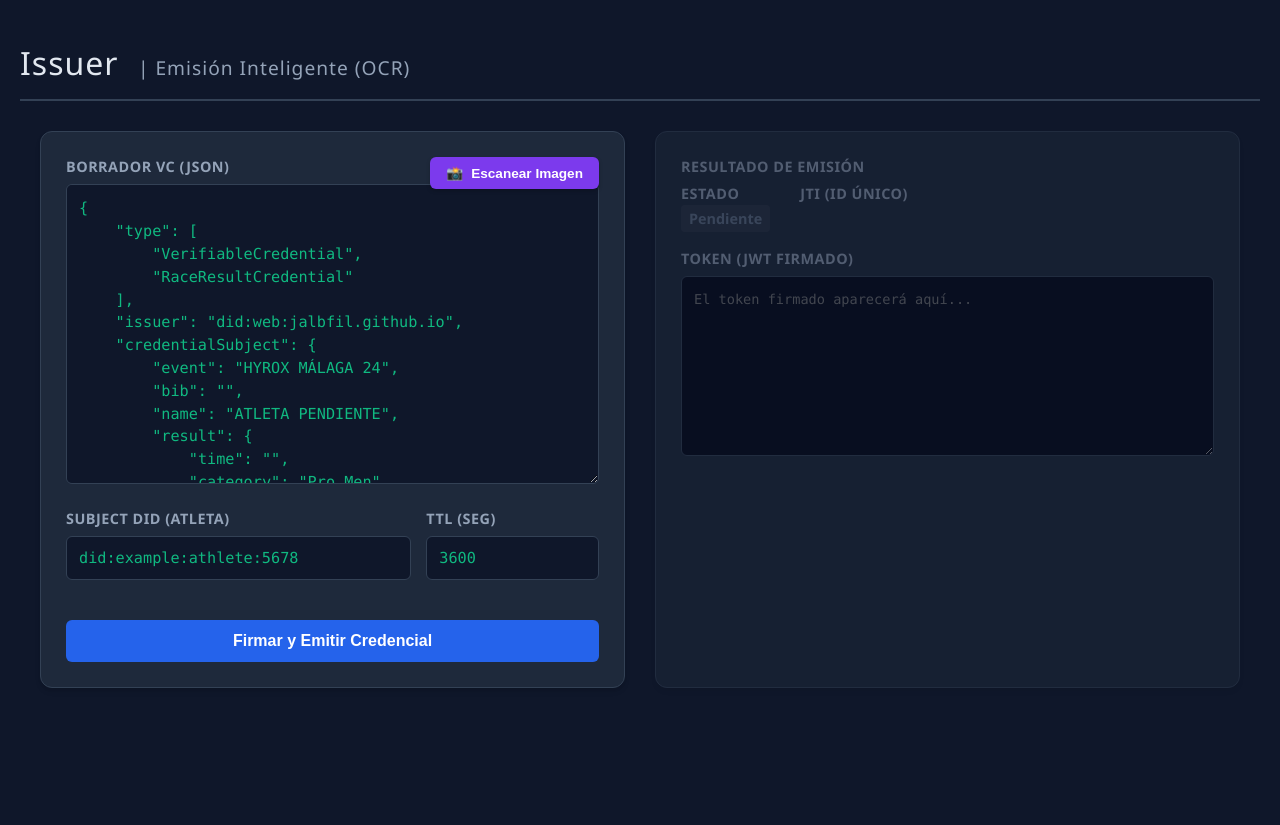
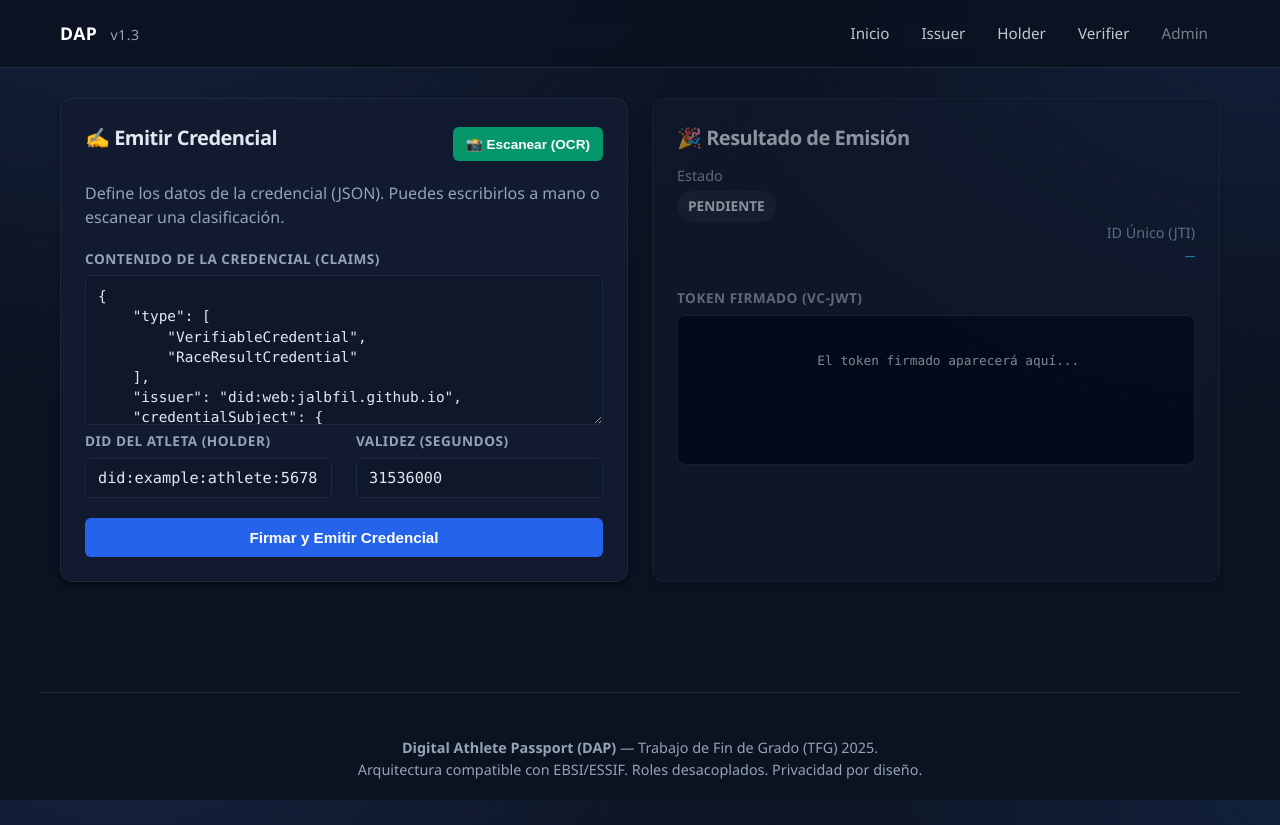
Before and after one commit to jalbfil/dap-digital-athlete-passport, a FastAPI app: template app/templates/issuer.html in a window 1280 px wide. Before the commit the page ends 688 px from the top, so only its background shows below. Run offline with FastAPI, Linux system fonts and the light colour scheme; the template is opened without the code that fills it, so the values that code supplies are empty.

Commit message:
Refactor issuer.html with template inheritance

```diff
--- a/app/templates/issuer.html
+++ b/app/templates/issuer.html
@@ -1,157 +1,104 @@
-<!DOCTYPE html>
-<html lang="es">
-<head>
-    <meta charset="UTF-8">
-    <title>DAP - Issuer</title>
-    <style>
-        /* Estilos oscuros simples tipo "Cyberpunk/Dashboard" */
-        body { background-color: #0f172a; color: #e2e8f0; font-family: 'Segoe UI', Tahoma, Geneva, Verdana, sans-serif; margin: 0; padding: 20px; }
-        .container { max-width: 1200px; margin: 0 auto; display: grid; grid-template-columns: 1fr 1fr; gap: 30px; }
-        h1 { grid-column: 1 / -1; border-bottom: 2px solid #334155; padding-bottom: 15px; margin-bottom: 30px; font-weight: 300; letter-spacing: 1px;}
-        h1 span { font-size: 0.6em; color: #94a3b8; margin-left: 10px; font-weight: 400;}
+{% extends "base.html" %}
 
-        .card { background-color: #1e293b; padding: 25px; border-radius: 12px; border: 1px solid #334155; box-shadow: 0 4px 6px -1px rgba(0, 0, 0, 0.1), 0 2px 4px -1px rgba(0, 0, 0, 0.06); position: relative; transition: all 0.3s ease;}
-        .card:hover { border-color: #475569; }
+{% block title %}DAP — Issuer (Emisor){% endblock %}
 
-        .label { display: block; font-size: 0.9em; color: #94a3b8; margin-bottom: 8px; font-weight: 600; text-transform: uppercase; letter-spacing: 0.5px;}
-
-        /* Inputs y Textareas */
-        input[type="text"], input[type="number"], textarea {
-            width: 100%; box-sizing: border-box; background: #0f172a; border: 1px solid #334155;
-            color: #10b981; font-family: 'Consolas', 'Monaco', monospace; padding: 12px; border-radius: 6px; margin-bottom: 20px;
-            font-size: 0.95em; transition: border-color 0.2s;
-        }
-        input:focus, textarea:focus { outline: none; border-color: #3b82f6; }
-        textarea { min-height: 300px; resize: vertical; line-height: 1.5; }
-
-        /* Botones */
-        .btn { background: #2563eb; color: white; border: none; padding: 12px 24px; border-radius: 6px; cursor: pointer; font-size: 1em; width: 100%; transition: background 0.2s, transform 0.1s; font-weight: 600;}
-        .btn:hover { background: #1d4ed8; }
-        .btn:active { transform: translateY(1px); }
-
-        /* Botón OCR (Factor WOW) */
-        .btn-ocr {
-            background: #7c3aed; /* Violeta */
-            position: absolute;
-            top: 25px;
-            right: 25px;
-            width: auto;
-            font-size: 0.85em;
-            display: flex; align-items: center; gap: 8px;
-            padding: 8px 16px;
-            box-shadow: 0 2px 4px rgba(0,0,0,0.2);
-        }
-        .btn-ocr:hover { background: #6d28d9; }
-
-        /* Resultado Token */
-        #resultToken {
-            min-height: 180px;
-            white-space: pre-wrap;
-            word-break: break-all;
-            font-size: 0.85em;
-            color: #cbd5e1;
-            background-color: #020617; /* Más oscuro para el token */
-            border: 1px solid #334155;
-        }
-
-        .row { display: flex; gap: 15px; align-items: flex-end; margin-bottom: 20px;}
-        .hidden { display: none; opacity: 0; transition: opacity 0.5s ease;}
-        .visible { display: block; opacity: 1; }
-
-        a { color: #38bdf8; text-decoration: none; margin-right: 20px; font-weight: 500; border-bottom: 1px dotted transparent; transition: border-bottom 0.2s;}
-        a:hover { border-bottom-color: #38bdf8; }
-
-        /* Spinner simple */
-        .spinner { border: 2px solid rgba(255,255,255,0.3); border-top: 2px solid #fff; border-radius: 50%; width: 14px; height: 14px; animation: spin 1s linear infinite; display: inline-block; margin-right: 5px;}
-        @keyframes spin { 0% { transform: rotate(0deg); } 100% { transform: rotate(360deg); } }
-
-        /* Status Badge */
-        #statusBadge { font-weight: bold; padding: 4px 8px; border-radius: 4px; background: rgba(255,255,255,0.05); font-size: 0.9em;}
-    </style>
-</head>
-<body>
-
-    <h1>Issuer <span>| Emisión Inteligente (OCR)</span></h1>
-
-    <div class="container">
+{% block content %}
+<div class="grid grid-2">
 
     <div class="card">
-            <div class="label">Borrador VC (JSON)</div>
-
-            <button class="btn btn-ocr" onclick="document.getElementById('ocrInput').click()">
-                <span id="ocrIcon">📸</span> Escanear Imagen
+        <div class="card-pad">
+            <div style="display: flex; justify-content: space-between; align-items: center; margin-bottom: 15px;">
+                <h2>✍️ Emitir Credencial</h2>
+                <button class="btn ok" id="btn-ocr" onclick="document.getElementById('ocrInput').click()" style="padding: 8px 12px; font-size: 0.85em;">
+                    📸 Escanear (OCR)
                 </button>
                 <input type="file" id="ocrInput" accept="image/*" style="display:none" onchange="handleOcr(this)">
+            </div>
 
-            <textarea id="vcJson" spellcheck="false"></textarea>
+            <p class="muted" style="margin-bottom: 20px;">
+                Define los datos de la credencial (JSON). Puedes escribirlos a mano o escanear una clasificación.
+            </p>
 
-            <div class="row">
-                <div style="flex: 2;">
-                    <div class="label">Subject DID (Atleta)</div>
+            <label for="vcJson">Contenido de la Credencial (Claims)</label>
+            <textarea id="vcJson" spellcheck="false" style="font-size: 0.9em; font-family: 'Consolas', monospace;"></textarea>
+
+            <div class="grid grid-2" style="margin-bottom: 20px;">
+                <div>
+                    <label for="subjectDid">DID del Atleta (Holder)</label>
                     <input type="text" id="subjectDid" value="did:example:athlete:5678">
                 </div>
-                <div style="flex: 1;">
-                    <div class="label">TTL (seg)</div>
-                    <input type="number" id="ttl" value="3600">
+                <div>
+                    <label for="ttl">Validez (Segundos)</label>
+                    <input type="number" id="ttl" value="31536000"> </div>
+            </div>
+
+            <button id="btnEmitir" class="btn primary" style="width: 100%;" onclick="issueCredential()">
+                Firmar y Emitir Credencial
+            </button>
         </div>
     </div>
 
-            <button class="btn" id="btnEmitir" onclick="issueCredential()">Firmar y Emitir Credencial</button>
+    <div class="card" id="resultCard" style="opacity: 0.6; pointer-events: none; transition: opacity 0.3s;">
+        <div class="card-pad">
+            <h2>🎉 Resultado de Emisión</h2>
+
+            <div class="row" style="margin-bottom: 20px; align-items: center; justify-content: space-between;">
+                <div>
+                    <span class="muted" style="font-size: 0.9em; display: block;">Estado</span>
+                    <span id="statusBadge" class="badge" style="margin-top: 5px;">PENDIENTE</span>
                 </div>
-
-        <div class="card" id="resultCard" style="opacity: 0.5; pointer-events: none;">
-            <div class="label">Resultado de Emisión</div>
-
-            <div class="row" style="margin-bottom: 20px; align-items: center;">
-                <div style="margin-right: 15px;">
-                    <span class="label" style="margin-bottom: 4px;">Estado</span>
-                    <span id="statusBadge" style="color: #64748b;">Pendiente</span>
-                </div>
-                <div style="flex-grow: 1;">
-                    <span class="label" style="margin-bottom: 4px;">JTI (ID Único)</span>
-                    <input type="text" id="resJti" readonly style="margin-bottom: 0; color: #e2e8f0; background: transparent; border: none; padding: 0; font-size: 1em;">
+                <div style="text-align: right;">
+                    <span class="muted" style="font-size: 0.9em; display: block;">ID Único (JTI)</span>
+                    <code id="resJti" style="color: var(--accent);">—</code>
                 </div>
             </div>
 
-            <div class="label">Token (JWT Firmado)</div>
-            <textarea id="resultToken" readonly placeholder="El token firmado aparecerá aquí..."></textarea>
+            <label>Token Firmado (VC-JWT)</label>
+            <div class="code" id="resultToken" style="min-height: 150px; margin-bottom: 20px; font-size: 0.8em; word-break: break-all;">
+                El token firmado aparecerá aquí...
+            </div>
 
-            <div id="actions" class="hidden" style="margin-top: 20px; border-top: 1px solid #334155; padding-top: 20px;">
-                <a href="/holder" target="_blank" title="Abrir cartera del atleta">📱 Ir al Holder</a>
-                <a href="#" id="linkQr" target="_blank" title="Ver código QR">🔳 Ver QR</a>
-                <a href="#" id="linkJson" target="_blank" title="Ver JSON crudo">📄 Ver JSON</a>
+            <div id="actions" class="hidden" style="display: grid; grid-template-columns: 1fr 1fr 1fr; gap: 10px;">
+                <a href="#" id="linkQr" target="_blank" class="btn">🔳 Ver QR</a>
+                <a href="#" id="linkJson" target="_blank" class="btn">📄 JSON</a>
+                <a href="/holder" target="_blank" class="btn primary">📱 Ir al Holder</a>
             </div>
         </div>
     </div>
 
+</div>
+{% endblock %}
+
+{% block scripts %}
 <script>
     // --- 1. Inicialización ---
     const defaultVC = {
-            "type": ["VerifiableCredential", "RaceResultCredential"], // Formato más estándar
+        "type": ["VerifiableCredential", "RaceResultCredential"],
         "issuer": "did:web:jalbfil.github.io",
         "credentialSubject": {
             "event": "HYROX MÁLAGA 24",
             "bib": "",
-                "name": "ATLETA PENDIENTE",
+            "name": "",
             "result": {
                 "time": "",
                 "category": "Pro Men"
             }
         }
     };
-        document.getElementById('vcJson').value = JSON.stringify(defaultVC, null, 4);
 
-        // --- 2. Lógica OCR (WOW FACTOR ACTUALIZADO) ---
+    const textArea = document.getElementById('vcJson');
+    textArea.value = JSON.stringify(defaultVC, null, 4);
+
+    // --- 2. Lógica OCR (IA) ---
     async function handleOcr(input) {
         if (input.files && input.files[0]) {
             const file = input.files[0];
-                const btn = document.querySelector('.btn-ocr');
+            const btn = document.getElementById('btn-ocr');
             const originalText = btn.innerHTML;
 
             // UI Loading
-                btn.innerHTML = '<div class="spinner"></div> Analizando...';
+            btn.innerHTML = '<span class="spinner"></span> Analizando...';
             btn.disabled = true;
-                btn.style.cursor = 'wait';
 
             const formData = new FormData();
             formData.append("file", file);
@@ -168,64 +115,40 @@
                 // Mezclar datos con el JSON actual
                 let currentJson;
                 try {
-                        currentJson = JSON.parse(document.getElementById('vcJson').value);
+                    currentJson = JSON.parse(textArea.value);
                 } catch (e) {
-                        currentJson = defaultVC; // Fallback si el usuario rompió el JSON
+                    currentJson = defaultVC;
                 }
 
                 let subj = currentJson.credentialSubject;
-
-                    // --- INYECCIÓN INTELIGENTE DE DATOS ---
                 let changes = [];
 
-                    // 1. Evento (Hyrox + Ciudad)
-                    if(data.event) {
-                        subj.event = data.event;
-                        changes.push(`Evento: ${data.event}`);
-                    }
+                // Inyección inteligente
+                if(data.event) { subj.event = data.event; changes.push("Evento"); }
+                if(data.bib)   { subj.bib = data.bib; changes.push("Dorsal"); }
+                if(data.name)  { subj.name = data.name.toUpperCase(); changes.push("Nombre"); }
+                if(data.time)  { subj.result.time = data.time; changes.push("Tiempo"); }
 
-                    // 2. Dorsal
-                    if(data.bib) {
-                        subj.bib = data.bib;
-                        changes.push(`Dorsal: ${data.bib}`);
-                    }
+                // Actualizar UI
+                textArea.value = JSON.stringify(currentJson, null, 4);
 
-                    // 3. Nombre del Atleta
-                    if(data.name) {
-                        subj.name = data.name.toUpperCase();
-                        changes.push(`Nombre: ${data.name}`);
-                    }
-
-                    // 4. Tiempo
-                    if(data.time) {
-                        subj.result.time = data.time;
-                        changes.push(`Tiempo: ${data.time}`);
-                    }
-
-                    // Actualizamos el textarea visualmente
-                    document.getElementById('vcJson').value = JSON.stringify(currentJson, null, 4);
-
-                    // Notificación visual rápida
                 if (changes.length > 0) {
-                        // Podríamos usar un toast, pero un alert limpio está bien para la demo
-                        // alert("✅ OCR Completado. Datos detectados:\n\n" + changes.join("\n"));
-                        // O mejor, cambiar el texto del botón temporalmente
-                        btn.innerHTML = '✅ ¡Datos leídos!';
-                        setTimeout(() => { btn.innerHTML = originalText; }, 2000);
+                    btn.innerHTML = `✅ Datos detectados (${changes.length})`;
+                    btn.classList.remove('ok'); btn.classList.add('primary');
+                    setTimeout(() => {
+                        btn.innerHTML = originalText;
+                        btn.classList.remove('primary'); btn.classList.add('ok');
+                    }, 3000);
                 } else {
-                        alert("⚠️ El OCR funcionó, pero no se detectaron datos claros de carrera en la imagen.");
+                    alert("⚠️ El OCR funcionó, pero no se detectaron datos claros de carrera.");
+                    btn.innerHTML = originalText;
                 }
 
             } catch(e) {
-                    alert("❌ Error: No se pudo procesar la imagen. " + e.message);
+                alert("❌ Error OCR: " + e.message);
                 btn.innerHTML = originalText;
             } finally {
-                    // Reset UI si no lo hicimos arriba
-                    if (btn.innerText !== '✅ ¡Datos leídos!') {
-                        btn.innerHTML = originalText;
-                    }
                 btn.disabled = false;
-                    btn.style.cursor = 'pointer';
                 input.value = '';
             }
         }
@@ -238,20 +161,23 @@
         const ttl = document.getElementById('ttl').value;
         const btnEmitir = document.getElementById('btnEmitir');
         const resultCard = document.getElementById('resultCard');
+        const statusBadge = document.getElementById('statusBadge');
+        const resJti = document.getElementById('resJti');
+        const resultToken = document.getElementById('resultToken');
 
         // UI Feedback
-            btnEmitir.innerHTML = '<div class="spinner"></div> Firmando criptográficamente...';
+        btnEmitir.innerHTML = '<span class="spinner"></span> Firmando...';
         btnEmitir.disabled = true;
 
-            document.getElementById('statusBadge').innerText = "Procesando...";
-            document.getElementById('statusBadge').style.color = "#fcd34d"; // Amarillo
+        statusBadge.innerText = "PROCESANDO...";
+        statusBadge.className = "badge"; // Reset clases
 
         try {
             let payload;
             try {
                 payload = JSON.parse(vcContent);
             } catch(e) {
-                    throw new Error("El JSON del borrador tiene errores de sintaxis. Revisa las comas y comillas.");
+                throw new Error("El JSON tiene errores de sintaxis.");
             }
 
             const res = await fetch(`/issuer/issue?ttl=${ttl}&subject_did=${subDid}`, {
@@ -261,57 +187,41 @@
             });
 
             if (!res.ok) {
-                    // Aquí capturamos el error real del backend
                 const err = await res.json();
-
-                    // Si es un error de validación de Pydantic (422), viene como un array/objeto
-                    let errorMsg = "Error desconocido";
-                    if (err.detail) {
-                        if (typeof err.detail === 'string') {
-                            errorMsg = err.detail;
-                        } else {
-                            // Es un objeto complejo, lo convertimos a texto para poder leerlo
-                            errorMsg = JSON.stringify(err.detail, null, 2);
-                        }
-                    }
-                    throw new Error(errorMsg);
+                let errorMsg = err.detail;
+                if (typeof errorMsg === 'object') errorMsg = JSON.stringify(errorMsg);
+                throw new Error(errorMsg || "Error desconocido");
             }
 
             const data = await res.json();
 
             // Éxito
-                document.getElementById('statusBadge').innerText = "EMITIDO CORRECTAMENTE";
-                document.getElementById('statusBadge').style.color = "#4ade80"; // Verde
-                document.getElementById('statusBadge').style.background = "rgba(74, 222, 128, 0.1)";
+            statusBadge.innerText = "EMITIDA";
+            statusBadge.classList.add("valid");
 
-                // Activar visualmente la tarjeta de resultado
+            // Activar tarjeta resultado
             resultCard.style.opacity = "1";
             resultCard.style.pointerEvents = "auto";
 
-                document.getElementById('resJti').value = data.jti;
-                document.getElementById('resultToken').value = data.token;
+            resJti.innerText = data.jti;
+            resultToken.innerText = data.token;
 
-                const linkQr = `/holder/${data.jti}/qr.png`;
-                const linkJson = `/holder/${data.jti}.json`;
+            // Configurar botones
+            document.getElementById('linkQr').href = `/holder/${data.jti}/qr.png`;
+            document.getElementById('linkJson').href = `/holder/${data.jti}.json`;
 
-                document.getElementById('linkQr').href = linkQr;
-                document.getElementById('linkJson').href = linkJson;
-
-                // Mostrar acciones con una pequeña animación
-                const actionsDiv = document.getElementById('actions');
-                actionsDiv.classList.remove('hidden');
-                actionsDiv.classList.add('visible');
+            document.getElementById('actions').classList.remove('hidden');
+            document.getElementById('actions').classList.add('visible');
 
         } catch (e) {
-                console.error(e); // Para ver el error en la consola del navegador (F12)
+            console.error(e);
             alert("Error de emisión:\n" + e.message);
-                document.getElementById('statusBadge').innerText = "ERROR";
-                document.getElementById('statusBadge').style.color = "#f87171"; // Rojo
+            statusBadge.innerText = "ERROR";
+            statusBadge.classList.add("revoked");
         } finally {
             btnEmitir.innerHTML = 'Firmar y Emitir Credencial';
             btnEmitir.disabled = false;
         }
     }
 </script>
-</body>
-</html>
+{% endblock %}
```
Lines whose indentation alone changed are shown as unchanged.
